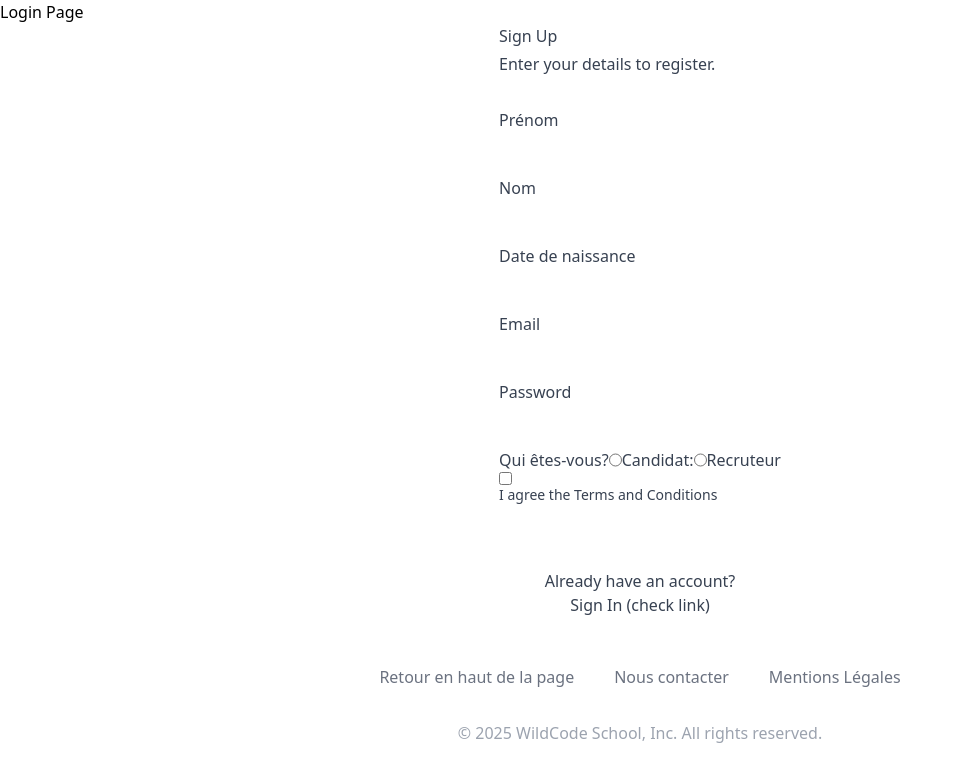
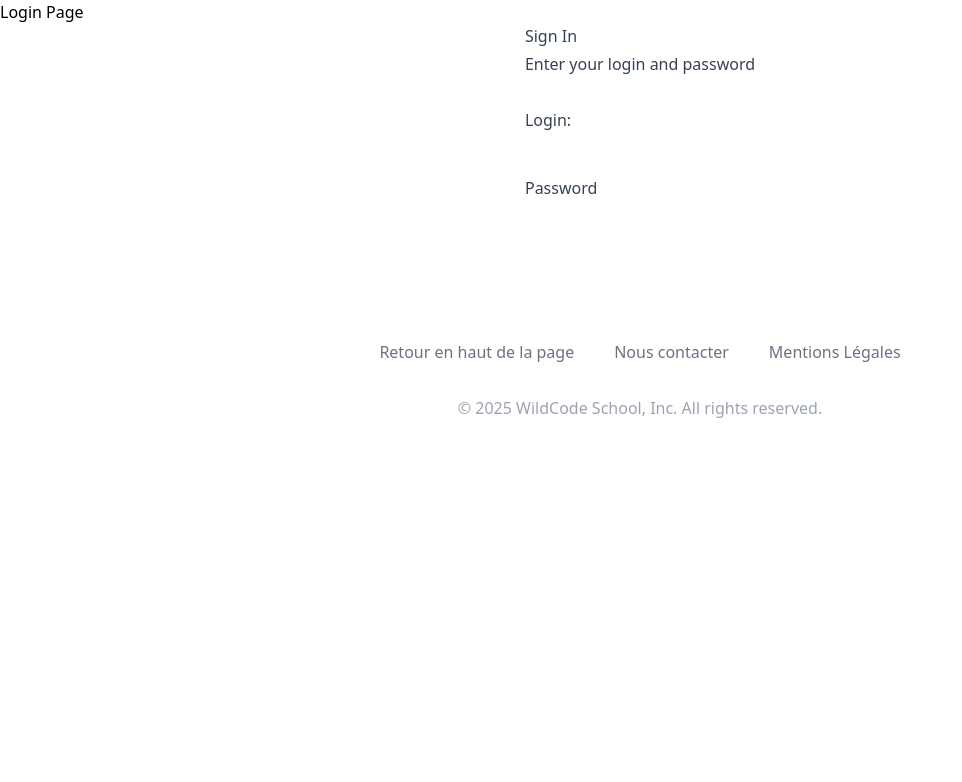
Before and after one commit to WildCodeSchool-2024-09/js-remote-orange-P3-speedjob, a React (Vite) app in the folder client/: page /login in a window 1280 px wide. Shown: the top 782 px of the page, without its empty margins (0-962 px from the left). Built offline with nearby package versions, Linux system fonts and the light colour scheme.

Commit message:
adding sign up module

```diff
--- a/client/src/components/SignUpModule.tsx
+++ b/client/src/components/SignUpModule.tsx
@@ -36,7 +36,7 @@
   };
 
   return (
-    <section id="loginModule">
+    <section id="signUpModule">
       <div className="flex min-h-screen items-center justify-center">
         <div className="relative flex flex-col rounded-xl bg-transparent bg-clip-border text-gray-700 shadow-none">
           <h4 className="block font-sans text-2xl font-semibold leading-snug tracking-normal text-blue-gray-900 antialiased">
--- /dev/null
+++ b/client/src/components/signInModule.tsx
@@ -0,0 +1,75 @@
+import { useState } from "react";
+
+function SignInModule() {
+  const [login, setLogin] = useState("");
+  const [password, setPassword] = useState("");
+
+  const authenfication = () => {
+    if (login === "admin" && password === "admin") {
+      alert("authenfication success");
+    } else {
+      alert("authenfication failed");
+    }
+  };
+
+  return (
+    <section id="signinModule">
+      <div className="flex min-h-screen items-center justify-center">
+        <div className="relative flex flex-col rounded-xl bg-transparent bg-clip-border text-gray-700 shadow-none">
+          <h4 className="block font-sans text-2xl font-semibold leading-snug tracking-normal text-blue-gray-900 antialiased">
+            Sign In
+          </h4>
+          <p className="mt-1 block font-sans text-base font-normal leading-relaxed text-gray-700 antialiased">
+            Enter your login and password
+          </p>
+          <form id="form" className="mt-8 mb-2 w-80 max-w-screen-lg sm:w-96">
+            <div className="relative h-11 w-full min-w-[200px]">
+              <label
+                htmlFor="login"
+                className="before:content[' '] after:content[' '] pointer-events-none absolute left-0 -top-1.5 flex h-full w-full select-none text-[11px] font-normal leading-tight text-blue-gray-400 transition-all before:pointer-events-none before:mt-[6.5px] before:mr-1 before:box-border before:block before:h-1.5 before:w-2.5 before:rounded-tl-md before:border-t before:border-l before:border-blue-gray-200 before:transition-all after:pointer-events-none after:mt-[6.5px] after:ml-1 after:box-border after:block after:h-1.5 after:w-2.5 after:flex-grow after:rounded-tr-md after:border-t after:border-r after:border-blue-gray-200 after:transition-all peer-placeholder-shown:text-sm peer-placeholder-shown:leading-[4.1] peer-placeholder-shown:text-blue-gray-500 peer-placeholder-shown:before:border-transparent peer-placeholder-shown:after:border-transparent peer-focus:text-[11px] peer-focus:leading-tight peer-focus:text-pink-500 peer-focus:before:border-t-2 peer-focus:before:border-l-2 peer-focus:before:!border-pink-500 peer-focus:after:border-t-2 peer-focus:after:border-r-2 peer-focus:after:!border-pink-500 peer-disabled:text-transparent peer-disabled:before:border-transparent peer-disabled:after:border-transparent peer-disabled:peer-placeholder-shown:text-blue-gray-500"
+              >
+                Login:
+              </label>
+              <input
+                className="peer h-full w-full rounded-md border border-blue-gray-200 bg-transparent px-3 py-3 font-sans text-sm font-normal text-blue-gray-700 outline outline-0 transition-all placeholder-shown:border placeholder-shown:border-blue-gray-200 placeholder-shown:border-t-blue-gray-200 focus:border-2 focus:border-pink-500 focus:border-t-transparent focus:outline-0 disabled:border-0 disabled:bg-blue-gray-50"
+                type="text"
+                id="login"
+                value={login}
+                onChange={(e) => setLogin((e.target as HTMLInputElement).value)}
+                required
+              />
+            </div>
+            <div className="relative h-11 w-full min-w-[200px]">
+              <label
+                htmlFor="password"
+                className="before:content[' '] after:content[' '] pointer-events-none absolute left-0 -top-1.5 flex h-full w-full select-none text-[11px] font-normal leading-tight text-blue-gray-400 transition-all before:pointer-events-none before:mt-[6.5px] before:mr-1 before:box-border before:block before:h-1.5 before:w-2.5 before:rounded-tl-md before:border-t before:border-l before:border-blue-gray-200 before:transition-all after:pointer-events-none after:mt-[6.5px] after:ml-1 after:box-border after:block after:h-1.5 after:w-2.5 after:flex-grow after:rounded-tr-md after:border-t after:border-r after:border-blue-gray-200 after:transition-all peer-placeholder-shown:text-sm peer-placeholder-shown:leading-[4.1] peer-placeholder-shown:text-blue-gray-500 peer-placeholder-shown:before:border-transparent peer-placeholder-shown:after:border-transparent peer-focus:text-[11px] peer-focus:leading-tight peer-focus:text-pink-500 peer-focus:before:border-t-2 peer-focus:before:border-l-2 peer-focus:before:!border-pink-500 peer-focus:after:border-t-2 peer-focus:after:border-r-2 peer-focus:after:!border-pink-500 peer-disabled:text-transparent peer-disabled:before:border-transparent peer-disabled:after:border-transparent peer-disabled:peer-placeholder-shown:text-blue-gray-500"
+              >
+                Password
+              </label>
+              <input
+                className="peer h-full w-full rounded-md border border-blue-gray-200 bg-transparent px-3 py-3 font-sans text-sm font-normal text-blue-gray-700 outline outline-0 transition-all placeholder-shown:border placeholder-shown:border-blue-gray-200 placeholder-shown:border-t-blue-gray-200 focus:border-2 focus:border-pink-500 focus:border-t-transparent focus:outline-0 disabled:border-0 disabled:bg-blue-gray-50"
+                type="text"
+                id="password"
+                value={password}
+                onChange={(e) =>
+                  setPassword((e.target as HTMLInputElement).value)
+                }
+                required
+              />
+            </div>
+            <button
+              className="mt-6 block w-full select-none rounded-lg bg-pink-500 py-3 px-6 text-center align-middle font-sans text-xs font-bold uppercase text-white shadow-md shadow-black-500/20 transition-all hover:shadow-lg hover:shadow-black-500/40 focus:opacity-[0.85] focus:shadow-none active:opacity-[0.85] active:shadow-none disabled:pointer-events-none disabled:opacity-50 disabled:shadow-none"
+              type="button"
+              id="submit"
+              onClick={authenfication}
+            >
+              Register
+            </button>
+          </form>
+        </div>
+      </div>
+    </section>
+  );
+}
+
+export default SignInModule;
--- a/client/src/pages/login.tsx
+++ b/client/src/pages/login.tsx
@@ -1,10 +1,12 @@
-import SignUpModule from "../components/signUpModule";
+import SignUpModule from "../components/SignUpModule";
+import SignInModule from "../components/signInModule";
 
 function Login() {
   return (
     <div>
       <h1>Login Page</h1>
-      <SignUpModule />
+      {/* <SignUpModule /> */}
+      <SignInModule />
     </div>
   );
 }
```
